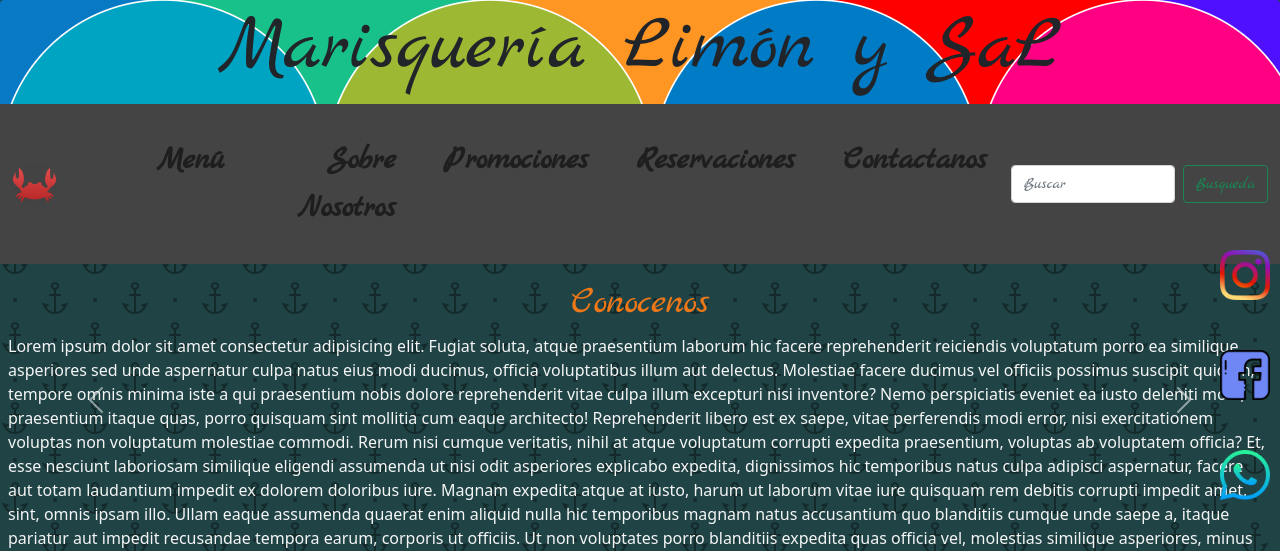
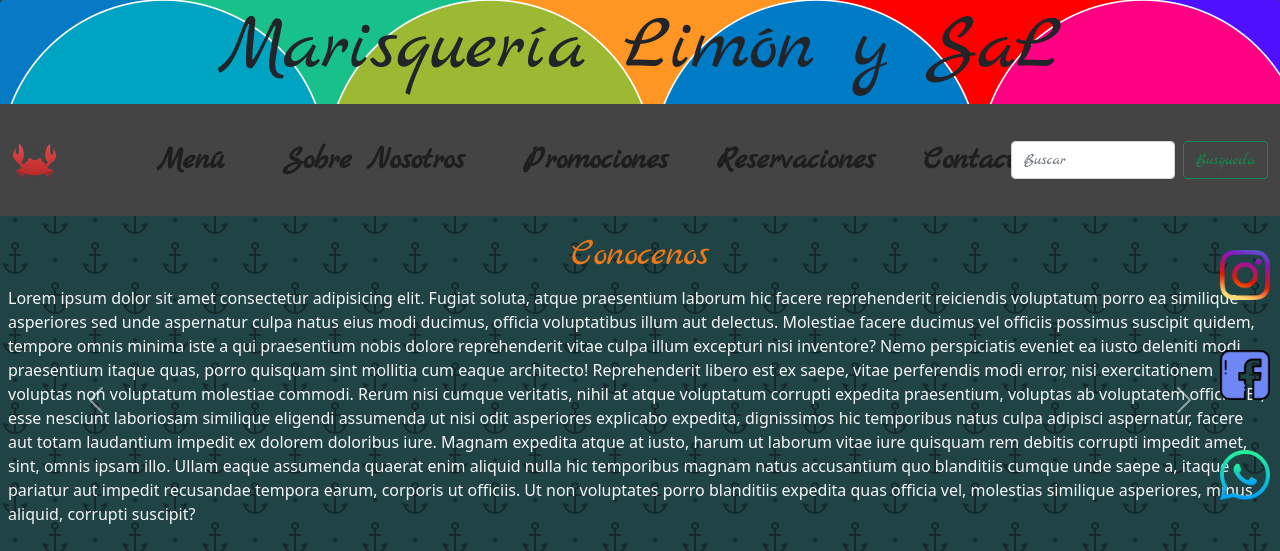
Before and after one commit to EduardoCo182/LimonySal, a website: page index.html in a window 1280 px wide. Shown: the top 551 px of the page. Drawn offline with nearby package versions, Linux system fonts and the light colour scheme.

Commit message:
Despues del Mapa

```diff
--- a/SCSS/estilo.scss
+++ b/SCSS/estilo.scss
@@ -25,7 +25,6 @@ body {
   //header
 
   header {
-  background-color: #000000;
   background-image: url(../img/colorful-stingrays.png);
   background-attachment: fixed;
   background-size: auto;
--- a/index.html
+++ b/index.html
@@ -31,7 +31,7 @@
                 <li class="nav-item">
                 <a class= "nav-link fuentes" href="./pages/menu.html">Menú</a>
                 </li>
-                <li class="nav-item">
+                <li class="nav-item col-lg-3">
                   <a class="nav-link fuentes" href="./pages/nosotros.html">Sobre Nosotros</a>
                 </li>
               </li>
@@ -228,7 +228,6 @@
 
     </footer>
     <script src="https://kit.fontawesome.com/ac484d389e.js" crossorigin="anonymous"></script>
-
-    <script src="https://cdn.jsdelivr.net/npm/bootstrap@5.1.3/dist/js/bootstrap.bundle.min.js" integrity="sha384-ka7Sk0Gln4gmtz2MlQnikT1wXgYsOg+OMhuP+IlRH9sENBO0LRn5q+8nbTov4+1p" crossorigin="anonymous"></script>
+    <script src="https://cdn.jsdelivr.net/npm/bootstrap@5.1.3/dist/js/bootstrap.bundle.min.js"integrity="sha384-ka7Sk0Gln4gmtz2MlQnikT1wXgYsOg+OMhuP+IlRH9sENBO0LRn5q+8nbTov4+1p" crossorigin="anonymous"></script>
 </body>
 </html>
```
Also changed, not shown: css/estilo.css.
